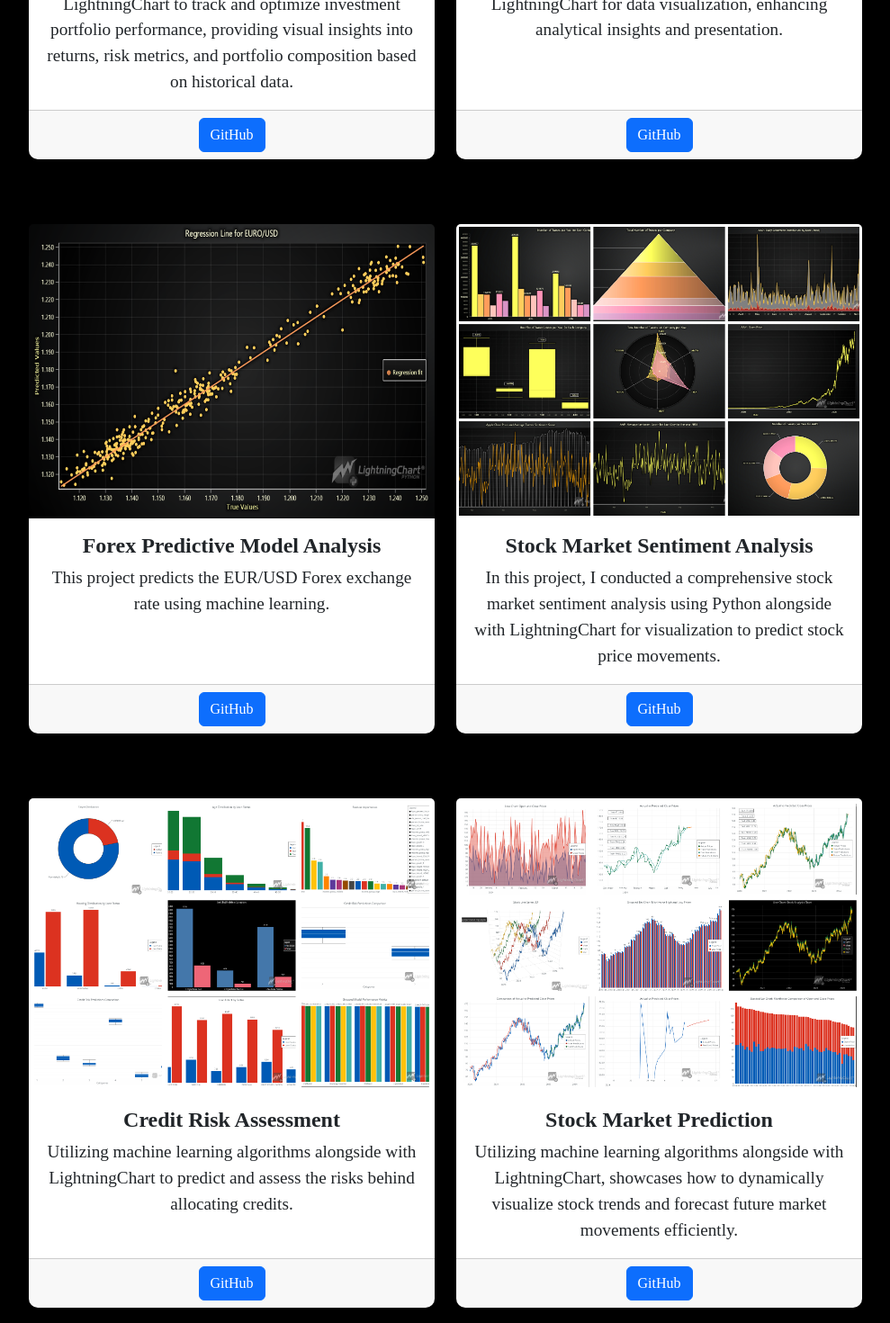
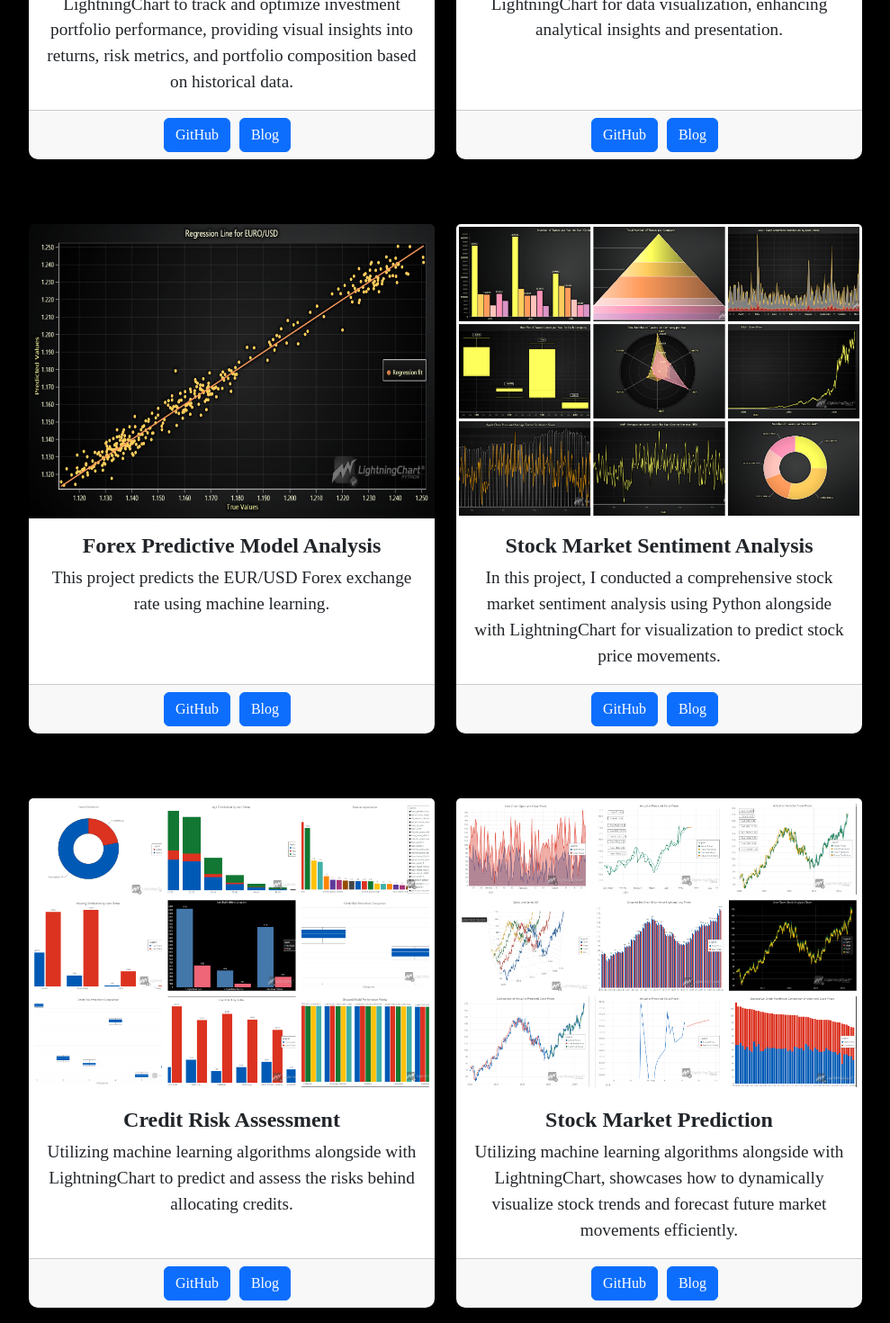
Before and after one commit to ahmadomid1984/portfolio, a React (Create React App) app: page /projects in a window 1280 px wide. Shown: the part 720-2190 px from the top of the page at 90% size, without its empty margins (145-1134 px from the left). Built offline with nearby package versions, Linux system fonts and the light colour scheme.

Commit message:
The blog links are inserted

```diff
--- a/src/components/Projects.js
+++ b/src/components/Projects.js
@@ -13,7 +13,8 @@
                             <p className="card-text" style={{ fontSize: '1.2em' }}>This project involves creating a dashboard using LightningChart to track and optimize investment portfolio performance, providing visual insights into returns, risk metrics, and portfolio composition based on historical data.</p>
                         </div>
                         <div className="card-footer text-center">
-                            <a href="https://github.com/ahmadomid1984/Portfolio-Performance-Tracking-and-Optimization" className="btn btn-primary">GitHub</a>
+                            <a href="https://github.com/ahmadomid1984/Portfolio-Performance-Tracking-and-Optimization" className="btn btn-primary" style={{ marginRight: '10px' }}>GitHub</a>
+                            <a href="https://lightningchart.com/blog/python/portfolio-optimization-python/" className="btn btn-primary" style={{ marginRight: '10px' }}>Blog</a>
                         </div>
                     </div>
                 </div>
@@ -25,7 +26,8 @@
                             <p className="card-text" style={{ fontSize: '1.2em' }}>Developed a predictive model using LSTM to forecast gold ETF prices with high accuracy. Utilized LightningChart for data visualization, enhancing analytical insights and presentation.</p>
                         </div>
                         <div className="card-footer text-center">
-                            <a href="https://github.com/ahmadomid1984/Gold-Price-Prediction-Analysis" className="btn btn-primary">GitHub</a>
+                            <a href="https://github.com/ahmadomid1984/Gold-Price-Prediction-Analysis" className="btn btn-primary" style={{ marginRight: '10px' }}>GitHub</a>
+                            <a href="https://lightningchart.com/blog/python/gold-price-prediction-python/" className="btn btn-primary" style={{ marginRight: '10px' }}>Blog</a>
                         </div>
                     </div>
                 </div>
@@ -37,7 +39,8 @@
                             <p className="card-text" style={{ fontSize: '1.2em' }}>This project predicts the EUR/USD Forex exchange rate using machine learning.</p>
                         </div>
                         <div className="card-footer text-center">
-                            <a href="https://github.com/ahmadomid1984/Forex-Predictive-Model" className="btn btn-primary">GitHub</a>
+                            <a href="https://github.com/ahmadomid1984/Forex-Predictive-Model" className="btn btn-primary" style={{ marginRight: '10px' }}>GitHub</a>
+                            <a href="https://lightningchart.com/blog/python/euro-vs-dollar-forecast-application-development/" className="btn btn-primary" style={{ marginRight: '10px' }}>Blog</a>
                         </div>
                     </div>
                 </div>
@@ -49,7 +52,8 @@
                             <p className="card-text" style={{ fontSize: '1.2em' }}>In this project, I conducted a comprehensive stock market sentiment analysis using Python alongside with LightningChart for visualization to predict stock price movements.</p>
                         </div>
                         <div className="card-footer text-center">
-                            <a href="https://github.com/ahmadomid1984/Stock-Market-Sentiment-Analysis" className="btn btn-primary">GitHub</a>
+                            <a href="https://github.com/ahmadomid1984/Stock-Market-Sentiment-Analysis" className="btn btn-primary" style={{ marginRight: '10px' }}>GitHub</a>
+                            <a href="https://lightningchart.com/blog/python/stock-market-sentiment-analysis/" className="btn btn-primary" style={{ marginRight: '10px' }}>Blog</a>
                         </div>
                     </div>
                 </div>
@@ -61,7 +65,8 @@
                             <p className="card-text" style={{ fontSize: '1.2em' }}>Utilizing machine learning algorithms alongside with LightningChart to predict and assess the risks behind allocating credits.</p>
                         </div>
                         <div className="card-footer text-center">
-                            <a href="https://github.com/ahmadomid1984/Credit-Risk-Assessment" className="btn btn-primary">GitHub</a>
+                            <a href="https://github.com/ahmadomid1984/Credit-Risk-Assessment" className="btn btn-primary" style={{ marginRight: '10px' }}>GitHub</a>
+                            <a href="https://lightningchart.com/blog/python/credit-risk-modeling/" className="btn btn-primary" style={{ marginRight: '10px' }}>Blog</a>
                         </div>
                     </div>
                 </div>
@@ -73,7 +78,8 @@
                             <p className="card-text" style={{ fontSize: '1.2em' }}>Utilizing machine learning algorithms alongside with LightningChart, showcases how to dynamically visualize stock trends and forecast future market movements efficiently.</p>
                         </div>
                         <div className="card-footer text-center">
-                            <a href="https://github.com/ahmadomid1984/Stock-Market-Prediction-with-LightningChart" className="btn btn-primary">GitHub</a>
+                            <a href="https://github.com/ahmadomid1984/Stock-Market-Prediction-with-LightningChart" className="btn btn-primary" style={{ marginRight: '10px' }}>GitHub</a>
+                            <a href="https://lightningchart.com/blog/python/stock-price-prediction-in-python/" className="btn btn-primary" style={{ marginRight: '10px' }}>Blog</a>
                         </div>
                     </div>
                 </div>
```
